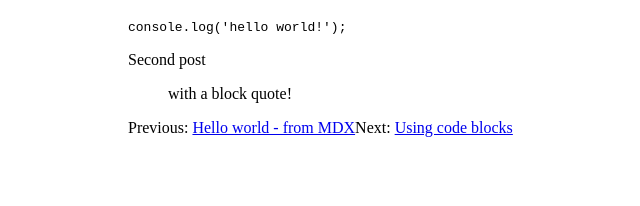
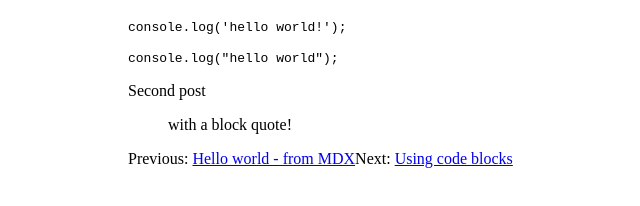
Before and after one commit to diogolessa/the-localhost-blog, a Gatsby site: page /2020/2020-06-10-second-post/ in a window 1280 px wide. Shown: the part 306-512 px from the top of the page, without its empty margins (112-752 px from the left). Built offline with nearby package versions, Linux system fonts and the light colour scheme; Gatsby itself is replaced by a stand-in of ours; some packages are replaced by stand-ins of ours; code samples lack their colours.

Commit message:
update second post

````diff
--- a/posts/2020/2020-06-10-second-post/index.mdx
+++ b/posts/2020/2020-06-10-second-post/index.mdx
@@ -10,6 +10,10 @@ published: true
 
 `console.log('hello world!');`
 
+```jsx
+console.log("hello world");
+```
+
 Second post
 
 > with a block quote!
````
